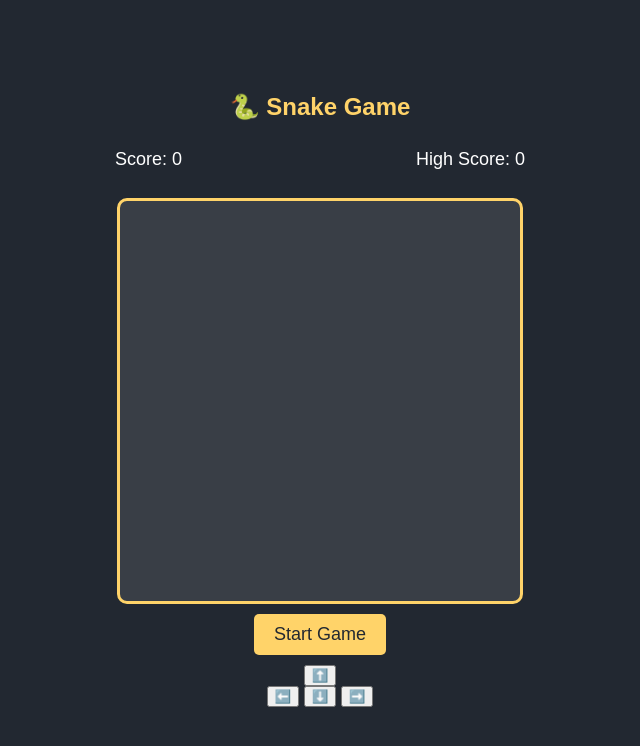
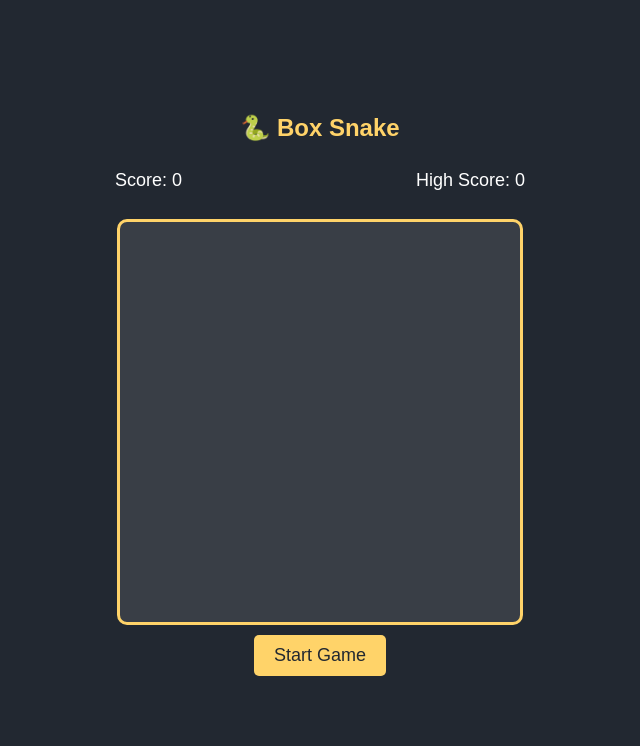
Before and after one commit to Mey756/snake, a plain HTML site: page index.html in a window 1280 px wide. Shown: the whole page, without its empty margins (320-960 px from the left). Drawn offline with Linux system fonts and the light colour scheme.

Commit message:
Update index.html

```diff
--- a/index.html
+++ b/index.html
@@ -9,7 +9,7 @@
 <body>
     <div class="game-container">
         <header>
-            <h1>🐍 Snake Game</h1>
+            <h1>🐍 Box Snake</h1>
             <div class="scoreboard">
                 <p>Score: <span id="score">0</span></p>
                 <p>High Score: <span id="highScore">0</span></p>
@@ -17,16 +17,12 @@
         </header>
         <canvas id="gameCanvas"></canvas>
         <button id="startButton" class="start-button">Start Game</button>
-        <footer class="controls">
-            <div class="controls-row">
-                <button id="up">⬆️</button>
-            </div>
-            <div class="controls-row">
-                <button id="left">⬅️</button>
-                <button id="down">⬇️</button>
-                <button id="right">➡️</button>
-            </div>
-        </footer>
+    </div>
+    <div class="game-over-container" style="display: none;">
+        <h2>Game Over!</h2>
+        <p>Your score: <span id="finalScore"></span></p>
+        <button id="playAgainButton">Main Lagi</button>
+        <button id="exitButton">Keluar</button>
     </div>
     <script src="script.js"></script>
 </body>
```
